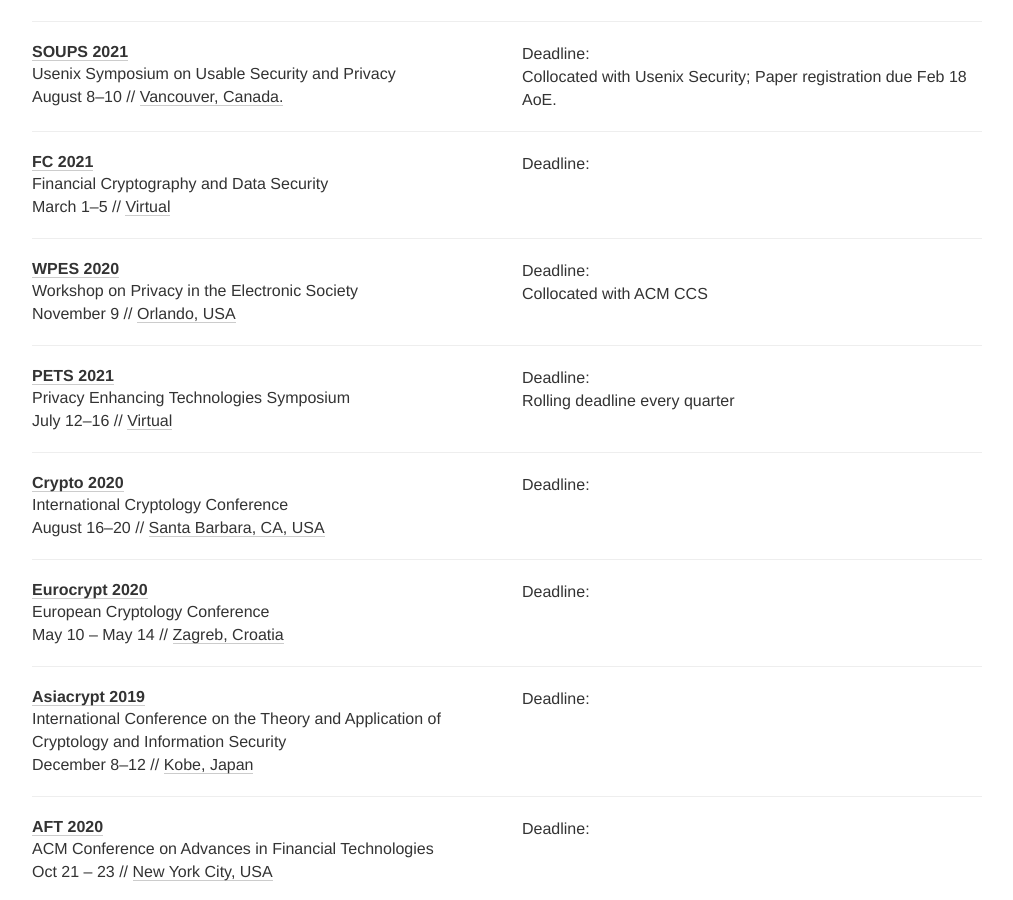
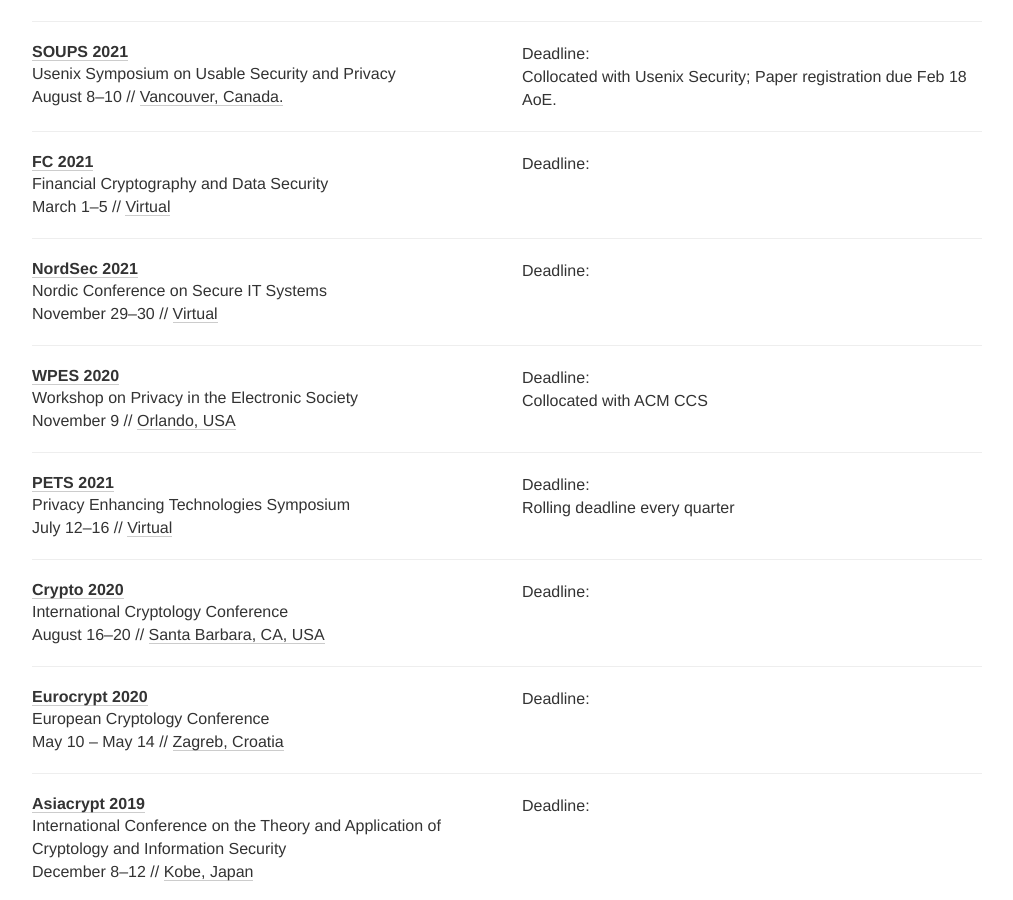
Before and after one commit to sec-deadlines/sec-deadlines.github.io, a Jekyll site: the page built from index.html, in a window 1280 px wide and 900 px high, scrolled down 1289 px. Shown: the whole window, without its empty margins (133-1146 px from the left). Built offline with Jekyll 4.4.1, drawn with Linux system fonts in a browser that asks for light colours; nearby versions of some CDN libraries; comment, search, counter and statistics services are not loaded.

Commit message:
Add NordSec 2021
The 26th Nordic Conference on Secure IT Systems

Call for Papers at <https://events.tuni.fi/nordsec2021/cfp/>

```diff
--- a/_data/conferences.yml
+++ b/_data/conferences.yml
@@ -118,6 +118,16 @@
   link: https://fc21.ifca.ai/index.php
   deadline: "2020-09-17 23:59"
   date: March 1-5
+  place: Virtual
+  tags: [SEC, PRIV, CRYPTO]
+
+- name: NordSec
+  description: Nordic Conference on Secure IT Systems
+  year: 2021
+  link: https://events.tuni.fi/nordsec2021/
+  deadline: "2021-08-23 23:59"
+  timezone: Europe/Helsinki
+  date: November 29-30
   place: Virtual
   tags: [SEC, PRIV, CRYPTO]
 
```
